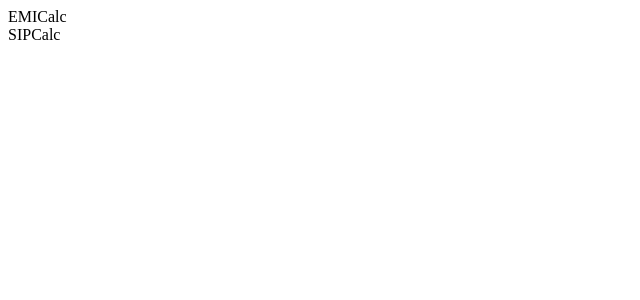
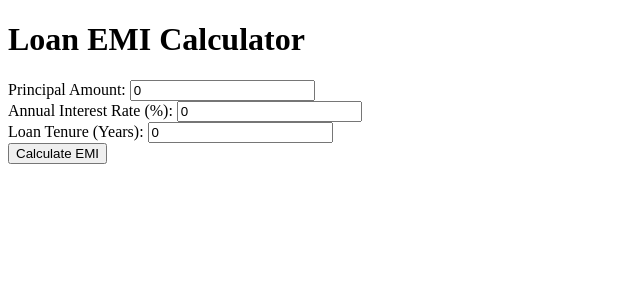
Before and after one commit to vikarnjha/React-EMI-SIP-Calculator, a React (Vite) app in the folder emi-sip-calculator/: page / in a window 1280 px wide. Shown: the top 300 px of the page, without its empty margins (0-640 px from the left). Built offline with nearby package versions, Linux system fonts and the light colour scheme.

Commit message:
EMI calculator working

```diff
--- a/emi-sip-calculator/src/App.jsx
+++ b/emi-sip-calculator/src/App.jsx
@@ -9,7 +9,7 @@ function App() {
   return (
     <>
       <EMICalc/>
-      <SIPCalc/>
+      {/* <SIPCalc/> */}
     </>
   )
 }
--- a/emi-sip-calculator/src/components/EMICalc.jsx
+++ b/emi-sip-calculator/src/components/EMICalc.jsx
@@ -1,9 +1,61 @@
-import React from 'react'
+import React, { useState } from "react";
+import { CalculateEMI } from "../utils/CalculateEMI.js";
 
 const EMICalc = () => {
+  const [principal, setPrincipal] = useState(0);
+  const [rate, setRate] = useState(0);
+  const [tenure, setTenure] = useState(0);
+  const [result, setResult] = useState(null);
+
+  const handleCalculate = () => {
+    const details = CalculateEMI(
+      Number(principal),
+      Number(rate),
+      Number(tenure)
+    );
+    setResult(details);
+  };
+
   return (
-    <div>EMICalc</div>
-  )
-}
+    <>
+      <h1>Loan EMI Calculator</h1>
+      <div>
+        <label>Principal Amount: </label>
+        <input
+          type="number"
+          value={principal}
+          onChange={(e) => setPrincipal(e.target.value)}
+        />
+      </div>
+      <div>
+        <label>Annual Interest Rate (%): </label>
+        <input
+          type="number"
+          value={rate}
+          onChange={(e) => setRate(e.target.value)}
+        />
+      </div>
+      <div>
+        <label>Loan Tenure (Years): </label>
+        <input
+          type="number"
+          value={tenure}
+          onChange={(e) => setTenure(e.target.value)}
+        />
+      </div>
+      <button onClick={handleCalculate}>Calculate EMI</button>
 
-export default EMICalc
+      {result && (
+        <div>
+          <h2>Results:</h2>
+          <p>Monthly EMI: ₹{result.monthlyEMI}</p>
+          <p>Total Principle: ₹{result.totalPrinciple}</p>
+          <p>Total Interest: ₹{result.totalInterest}</p>
+          <p>Total Amount Payable: ₹{result.totalAmount}</p>
+        </div>
+      )}
+    </>
+  );
+};
+
+export default EMICalc;
--- /dev/null
+++ b/emi-sip-calculator/src/utils/CalculateEMI.js
@@ -0,0 +1,20 @@
+export function CalculateEMI(principal, rate, tenure) {
+  const monthlyRate = rate / 12 / 100;
+  const totalPayments = tenure * 12;
+
+  const monthlyEMI =
+    (principal * monthlyRate * Math.pow(1 + monthlyRate, totalPayments)) /
+    (Math.pow(1 + monthlyRate, totalPayments) - 1);
+
+  const totalInterest = monthlyEMI * totalPayments - principal;
+  const totalAmount = principal + totalInterest;
+  const totalPrinciple = principal;
+
+
+  return {
+    monthlyEMI: monthlyEMI.toFixed(2),
+    totalPrinciple: totalPrinciple.toFixed(2),
+    totalInterest: totalInterest.toFixed(2),
+    totalAmount: totalAmount.toFixed(2),
+  };
+}
```
